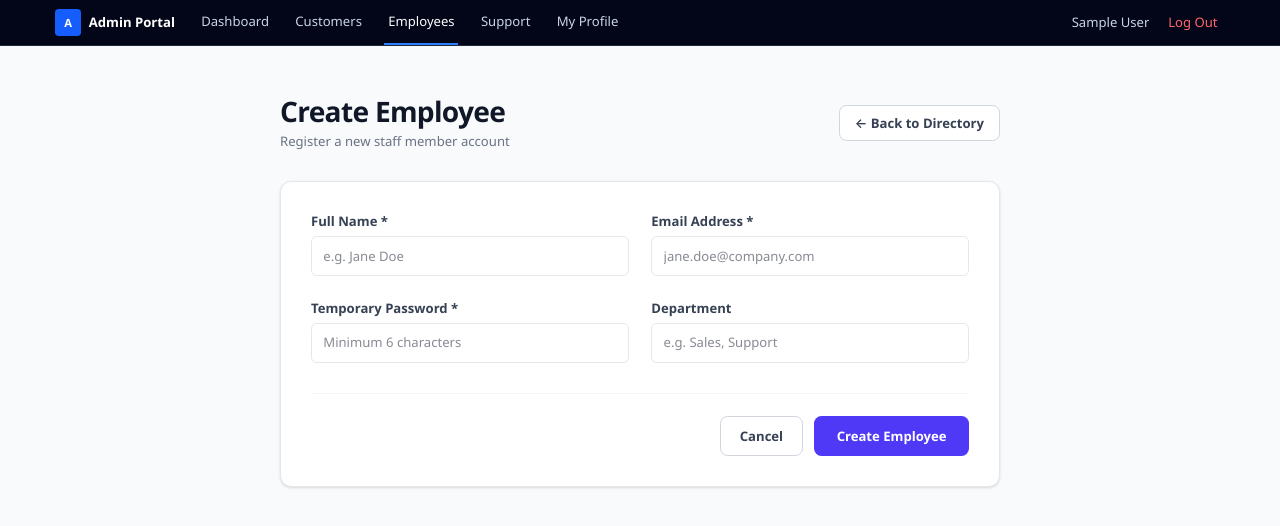
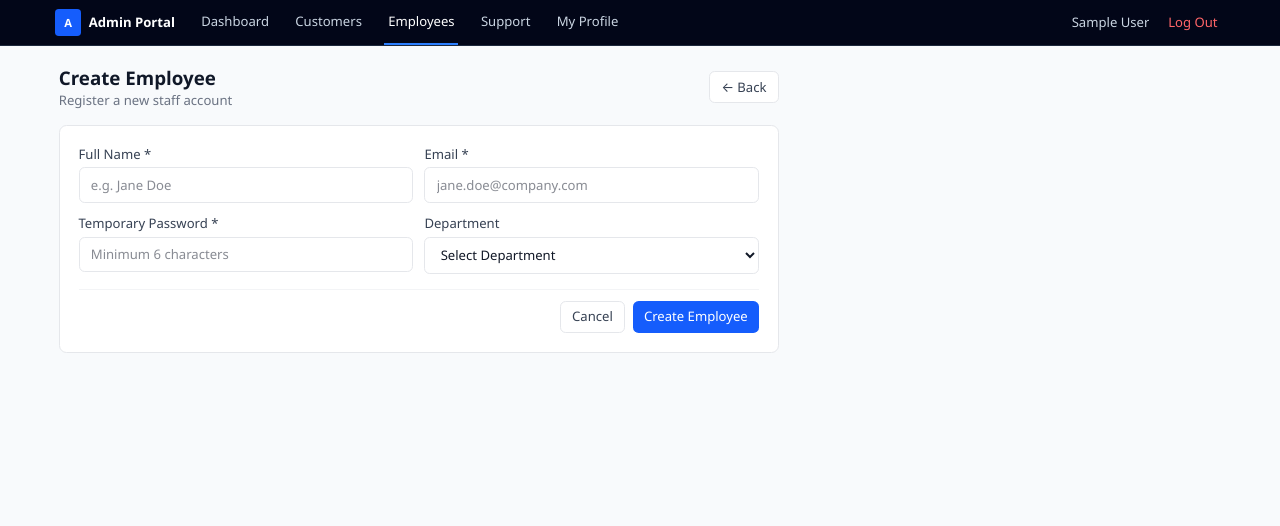
Before and after one commit to deburgerbug/Customer-Care-Portal-, a React (Vite) app in the folder client/: page /admin/employees/new in a window 1280 px wide. Shown: the top 526 px of the page. Built offline with nearby package versions, Linux system fonts and the light colour scheme; no server answers; sample sign-in values are in the browser's storage.

Commit message:
feat: Enforce strict department enums in User schema - Updated User schema department enum to use capitalized values (Sales, Billing, etc.) - Updated auth service to handle department assignment safely - Replaced text input with a select dropdown in EmployeeFormPage to match schema

```diff
--- a/client/src/pages/Employees/EmployeeFormPage.jsx
+++ b/client/src/pages/Employees/EmployeeFormPage.jsx
@@ -2,10 +2,6 @@ import { useState } from "react";
 import { useNavigate, Link } from "react-router-dom";
 import { createEmployee } from "../../services/userAPI";
 
-/**
- * EmployeeFormPage — Admin view for creating a new employee
- * Route: /admin/employees/new
- */
 function EmployeeFormPage() {
   const navigate = useNavigate();
   const [formData, setFormData] = useState({
@@ -20,14 +16,14 @@ function EmployeeFormPage() {
 
   function handleChange(e) {
     const { name, value } = e.target;
-    setFormData(prev => ({ ...prev, [name]: value }));
+    setFormData((prev) => ({ ...prev, [name]: value }));
     if (error) setError("");
   }
 
   async function handleSubmit(e) {
     e.preventDefault();
-    if (!formData.name || !formData.email || !formData.password) {
-      setError("Name, email, and password are required.");
+    if (!formData.name || !formData.email || !formData.password || !formData.department) {
+      setError("All fields are required");
       return;
     }
 
@@ -43,33 +39,39 @@ function EmployeeFormPage() {
     }
   }
 
+  const inputClass =
+    "px-3 py-2 border border-gray-200 rounded-md outline-none focus:border-blue-600 focus:ring-1 focus:ring-blue-600/20 text-sm";
+
   return (
-    <div className="max-w-3xl mx-auto py-8">
-      <div className="flex justify-between items-center mb-8">
+    <div className="max-w-3xl">
+      <div className="flex justify-between items-center gap-3 mb-4">
         <div>
-          <h1 className="text-3xl font-extrabold text-gray-900 tracking-tight">Create Employee</h1>
-          <p className="text-sm text-gray-500 mt-1">Register a new staff member account</p>
+          <h1 className="text-xl font-semibold text-gray-900">Create Employee</h1>
+          <p className="text-sm text-gray-500">Register a new staff account</p>
         </div>
         <Link
           to="/admin/employees"
-          className="px-4 py-2 text-sm font-semibold text-gray-700 bg-white border border-gray-300 rounded-lg hover:bg-gray-50 transition"
+          className="px-3 py-1.5 text-sm text-gray-700 bg-white border border-gray-200 rounded-md hover:bg-gray-50"
         >
-          &larr; Back to Directory
+          ← Back
         </Link>
       </div>
 
       {error && (
-        <div className="bg-red-50 border border-red-200 text-red-700 px-4 py-3 rounded-lg text-sm mb-6">
-          <strong className="font-bold">Error:</strong> {error}
+        <div className="bg-red-50 border border-red-200 text-red-700 px-3 py-2 rounded-md text-sm mb-3">
+          {error}
         </div>
       )}
 
-      <form onSubmit={handleSubmit} className="bg-white border border-gray-200 rounded-xl p-8 shadow-sm">
-        <div className="grid grid-cols-1 md:grid-cols-2 gap-6">
-
-          {/* Name Field */}
-          <div className="flex flex-col gap-1.5">
-            <label htmlFor="name" className="text-sm font-semibold text-gray-700">Full Name *</label>
+      <form
+        onSubmit={handleSubmit}
+        className="bg-white border border-gray-200 rounded-lg p-4 sm:p-5"
+      >
+        <div className="grid grid-cols-1 md:grid-cols-2 gap-3">
+          <div className="flex flex-col gap-1">
+            <label htmlFor="name" className="text-sm font-medium text-gray-700">
+              Full Name *
+            </label>
             <input
               id="name"
               name="name"
@@ -77,14 +79,15 @@ function EmployeeFormPage() {
               value={formData.name}
               onChange={handleChange}
               placeholder="e.g. Jane Doe"
-              className="px-3 py-2.5 border border-gray-200 rounded-md outline-none focus:border-indigo-600 focus:ring-2 focus:ring-indigo-600/15 transition"
+              className={inputClass}
               required
             />
           </div>
 
-          {/* Email Field */}
-          <div className="flex flex-col gap-1.5">
-            <label htmlFor="email" className="text-sm font-semibold text-gray-700">Email Address *</label>
+          <div className="flex flex-col gap-1">
+            <label htmlFor="email" className="text-sm font-medium text-gray-700">
+              Email *
+            </label>
             <input
               id="email"
               name="email"
@@ -92,14 +95,15 @@ function EmployeeFormPage() {
               value={formData.email}
               onChange={handleChange}
               placeholder="jane.doe@company.com"
-              className="px-3 py-2.5 border border-gray-200 rounded-md outline-none focus:border-indigo-600 focus:ring-2 focus:ring-indigo-600/15 transition"
+              className={inputClass}
               required
             />
           </div>
 
-          {/* Password Field */}
-          <div className="flex flex-col gap-1.5">
-            <label htmlFor="password" className="text-sm font-semibold text-gray-700">Temporary Password *</label>
+          <div className="flex flex-col gap-1">
+            <label htmlFor="password" className="text-sm font-medium text-gray-700">
+              Temporary Password *
+            </label>
             <input
               id="password"
               name="password"
@@ -107,38 +111,38 @@ function EmployeeFormPage() {
               value={formData.password}
               onChange={handleChange}
               placeholder="Minimum 6 characters"
-              className="px-3 py-2.5 border border-gray-200 rounded-md outline-none focus:border-indigo-600 focus:ring-2 focus:ring-indigo-600/15 transition"
+              className={inputClass}
               required
               minLength="6"
             />
           </div>
 
-          {/* Department Field */}
-          <div className="flex flex-col gap-1.5">
-            <label htmlFor="department" className="text-sm font-semibold text-gray-700">Department</label>
-            <input
-              id="department"
-              name="department"
-              type="text"
-              value={formData.department}
-              onChange={handleChange}
-              placeholder="e.g. Sales, Support"
-              className="px-3 py-2.5 border border-gray-200 rounded-md outline-none focus:border-indigo-600 focus:ring-2 focus:ring-indigo-600/15 transition"
-            />
+          <div className="flex flex-col gap-1">
+            <label htmlFor="department" className="text-sm font-medium text-gray-700">
+              Department
+            </label>
+            <select id="department" name="department" value={formData.department} onChange={handleChange} className={inputClass} required >
+              <option value="">Select Department</option>
+              <option value="Sales">Sales</option>
+              <option value="Billing">Billing</option>
+              <option value="HR">HR</option>
+              <option value="Network">Network</option>
+              <option value="Management">Management</option>
+            </select>
           </div>
         </div>
 
-        <div className="mt-8 pt-6 border-t border-gray-100 flex justify-end gap-3">
+        <div className="mt-4 pt-3 border-t border-gray-100 flex justify-end gap-2">
           <Link
             to="/admin/employees"
-            className="px-5 py-2.5 text-sm font-semibold text-gray-700 bg-white border border-gray-300 rounded-lg hover:bg-gray-50 transition"
+            className="px-3 py-1.5 text-sm text-gray-700 bg-white border border-gray-200 rounded-md hover:bg-gray-50"
           >
             Cancel
           </Link>
           <button
             type="submit"
             disabled={isSubmitting}
-            className="px-6 py-2.5 text-sm font-semibold text-white bg-indigo-600 rounded-lg hover:bg-indigo-700 disabled:opacity-60 transition"
+            className="px-3 py-1.5 text-sm font-medium text-white bg-blue-600 rounded-md hover:bg-blue-700 disabled:opacity-60"
           >
             {isSubmitting ? "Creating..." : "Create Employee"}
           </button>
```
Also changed, not shown: 2 other files (tests, documents, lock files or other folders).
